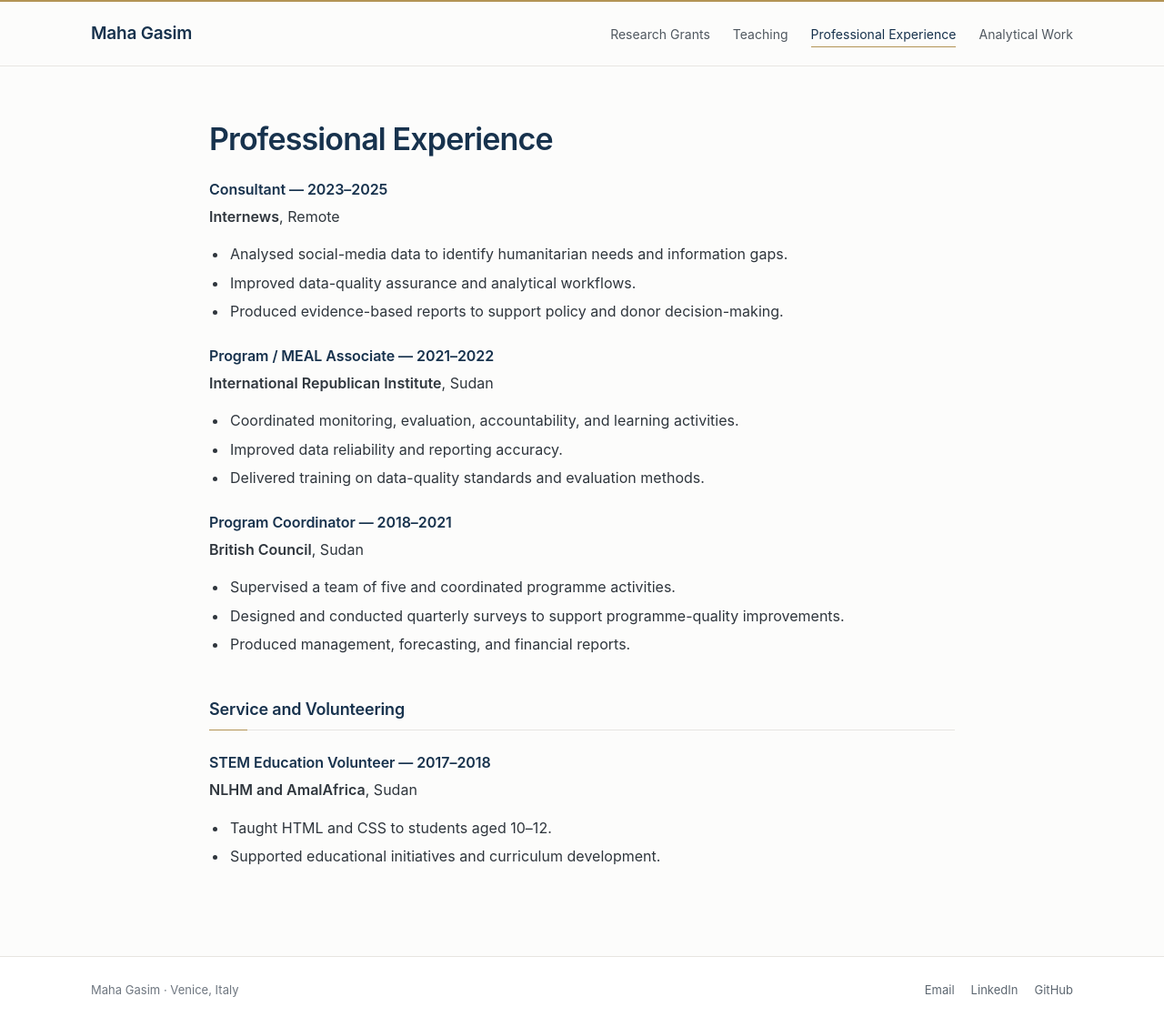
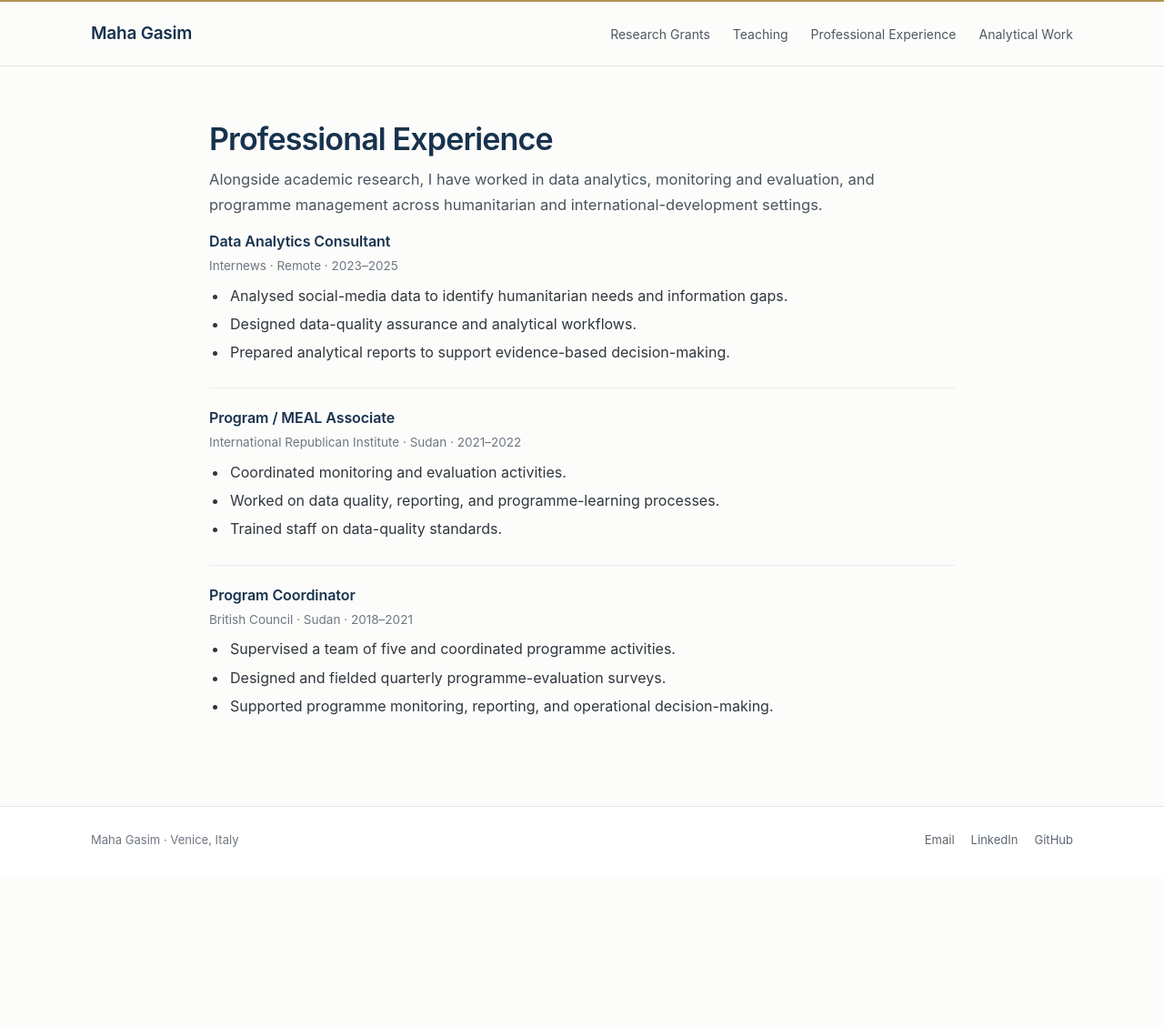
Before and after one commit to mahagasim/mahagasim.github.io, a Jekyll site: the page built from experience.md, in a window 1280 px wide and 1129 px high. Shown: the whole window at 91% size. Built offline with Jekyll 4.4.1, drawn with Linux system fonts in a browser that asks for light colours.

Commit message:
Update professional experience from current CV

```diff
--- a/experience.md
+++ b/experience.md
@@ -1,35 +1,39 @@
 ---
 layout: default
-title: Professional Experience
+title: Experience
+description: Professional experience in data analytics, monitoring and evaluation, and programme management.
 ---
 
 # Professional Experience
 
-### Consultant — 2023–2025
-**Internews**, Remote
+<p class="page-intro">Alongside academic research, I have worked in data analytics, monitoring and evaluation, and programme management across humanitarian and international-development settings.</p>
 
-- Analysed social-media data to identify humanitarian needs and information gaps.
-- Improved data-quality assurance and analytical workflows.
-- Produced evidence-based reports to support policy and donor decision-making.
+<div class="entry">
+  <h3>Data Analytics Consultant</h3>
+  <p class="entry-meta">Internews · Remote · 2023–2025</p>
+  <ul>
+    <li>Analysed social-media data to identify humanitarian needs and information gaps.</li>
+    <li>Designed data-quality assurance and analytical workflows.</li>
+    <li>Prepared analytical reports to support evidence-based decision-making.</li>
+  </ul>
+</div>
 
-### Program / MEAL Associate — 2021–2022
-**International Republican Institute**, Sudan
+<div class="entry">
+  <h3>Program / MEAL Associate</h3>
+  <p class="entry-meta">International Republican Institute · Sudan · 2021–2022</p>
+  <ul>
+    <li>Coordinated monitoring and evaluation activities.</li>
+    <li>Worked on data quality, reporting, and programme-learning processes.</li>
+    <li>Trained staff on data-quality standards.</li>
+  </ul>
+</div>
 
-- Coordinated monitoring, evaluation, accountability, and learning activities.
-- Improved data reliability and reporting accuracy.
-- Delivered training on data-quality standards and evaluation methods.
-
-### Program Coordinator — 2018–2021
-**British Council**, Sudan
-
-- Supervised a team of five and coordinated programme activities.
-- Designed and conducted quarterly surveys to support programme-quality improvements.
-- Produced management, forecasting, and financial reports.
-
-## Service and Volunteering
-
-### STEM Education Volunteer — 2017–2018
-**NLHM and AmalAfrica**, Sudan
-
-- Taught HTML and CSS to students aged 10–12.
-- Supported educational initiatives and curriculum development.
+<div class="entry">
+  <h3>Program Coordinator</h3>
+  <p class="entry-meta">British Council · Sudan · 2018–2021</p>
+  <ul>
+    <li>Supervised a team of five and coordinated programme activities.</li>
+    <li>Designed and fielded quarterly programme-evaluation surveys.</li>
+    <li>Supported programme monitoring, reporting, and operational decision-making.</li>
+  </ul>
+</div>
```
